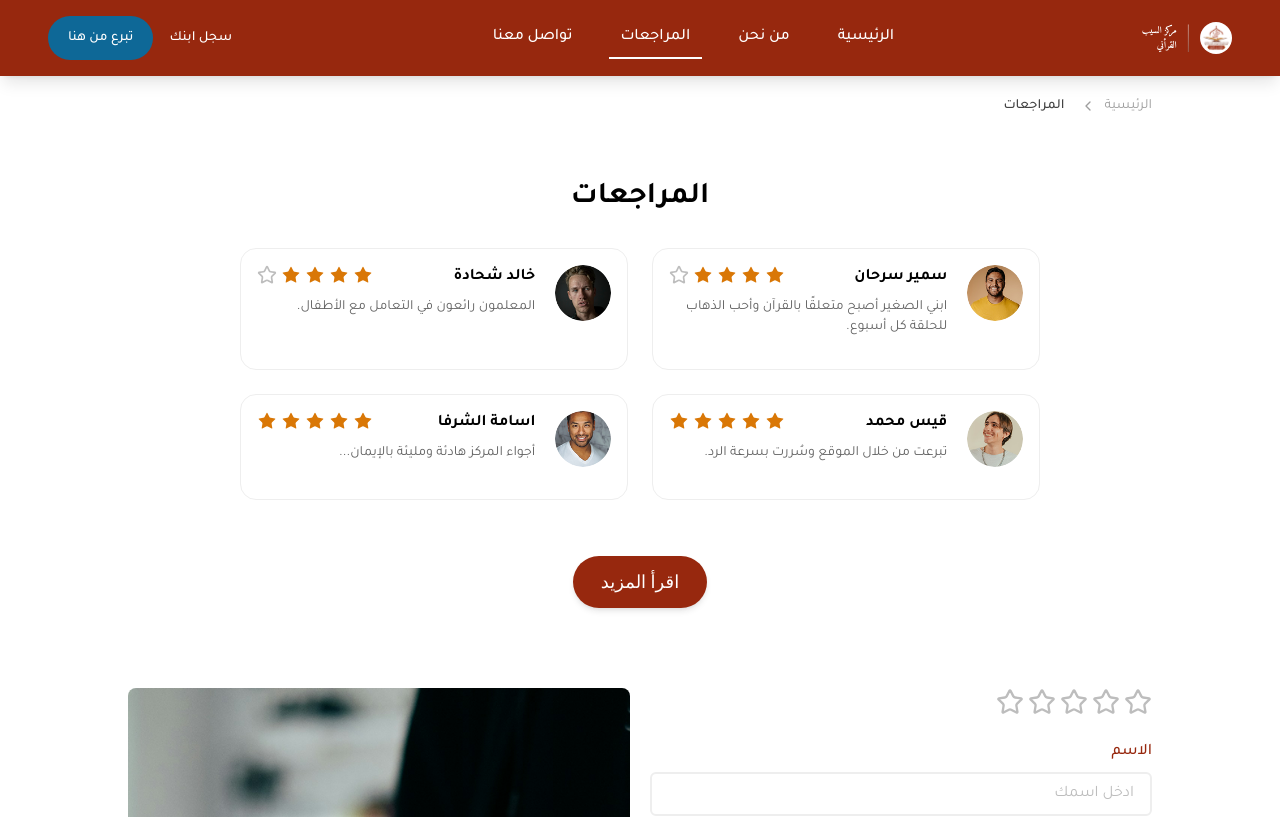
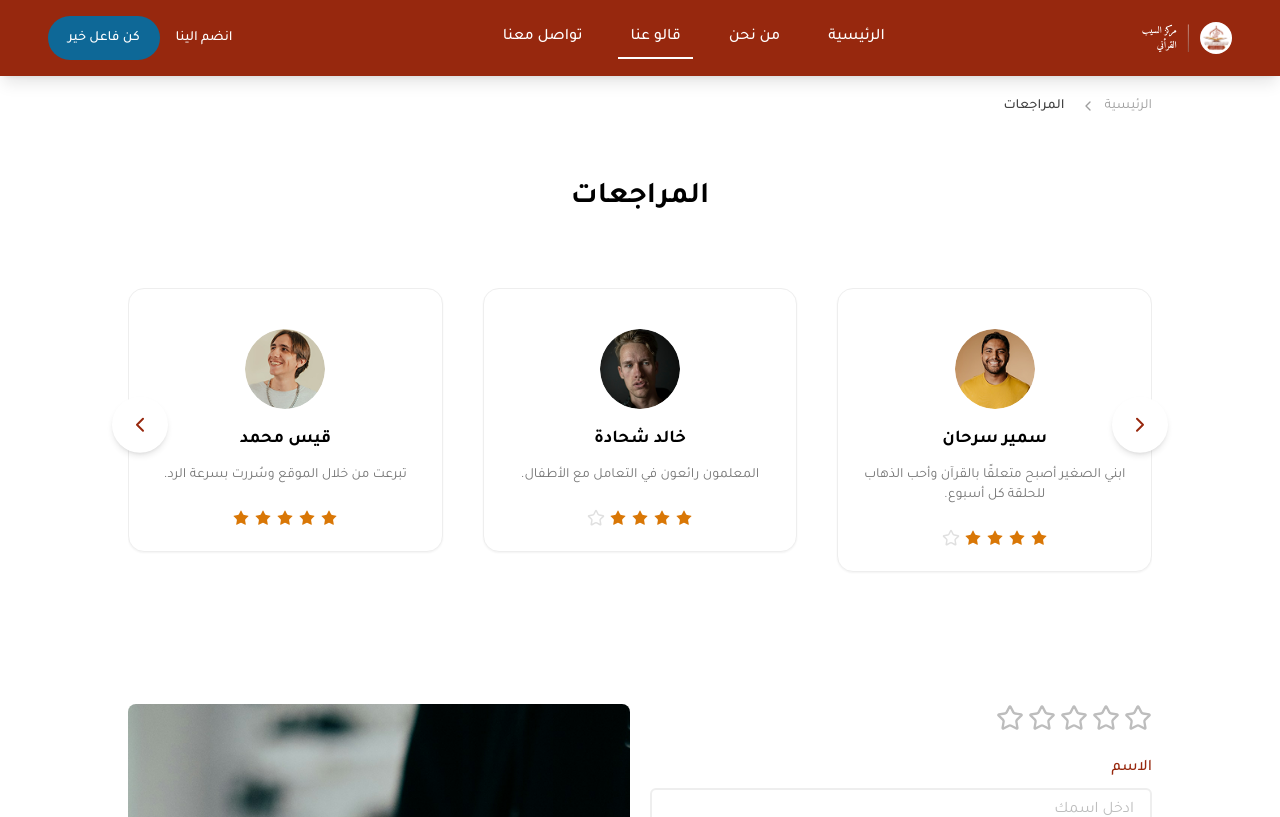
Before and after one commit to Yousefms123/Nano, a React (Vite) app: page /revision in a window 1280 px wide. Shown: the top 817 px of the page. Built offline with nearby package versions, Linux system fonts and the light colour scheme.

Commit message:
fix spelling errors, currency type and design

```diff
--- a/src/components/AboutSection.jsx
+++ b/src/components/AboutSection.jsx
@@ -9,19 +9,19 @@ import { HandCoins, Star, CalendarDays, BookOpen } from "lucide-react";
 const goalsData = [
 	{
 		icon: <BookOpen size={40} className="text-red-900" />,
-		text: "تعليم العقيدة، والفقه، والتفسير بأسلوب بسيط",
+		text: "نشر الوعي بأهمية القرآن الكريم وضرورة العناية به لشرائح المجتمع كافة",
 	},
 	{
 		icon: <CalendarDays size={40} className="text-red-900" />,
-		text: "توفير دروس ومحاضرات بالصوت والصورة",
+		text: "تحفيظ القرآن الكريم وبث روح التنافس فيما بين الراغبين في الحفظ",
 	},
 	{
 		icon: <Star size={40} className="text-red-900" />,
-		text: "دعم المشاريع التعليمية للفتيات والناشئة",
+		text: "تعليم المجتمع تلاوة القرآن الكريم وترتيله بالقراءات القرآنية المعتبرة",
 	},
 	{
 		icon: <HandCoins size={40} className="text-red-900" />,
-		text: "فتح باب التبرع للمشاركة في الأجر والثواب",
+		text: "صقل مواهب القاء العمانيين والعناية بالأصوات القرآنية بتدريبها",
 	},
 ];
 
@@ -45,11 +45,14 @@ const AboutSection = () => {
 					<h1 className="text-2xl md:text-3xl lg:text-5xl font-bold mb-4">نبذة عنا</h1>
 					<p className="text-base md:text-lg lg:text-xl leading-relaxed lg:leading-9 mb-6">
 						مركز السيب القرآني هو مؤسسة تعليمية تهدف إلى نشر وتعليم كتاب الله لجميع الفئات
-						العمرية، من الأطفال إلى الكبار.
+						العمرية، من الأطفال إلى الكبار. نسعى في المركز إلى توفير بيئة محفزة ومناسبة لحفظ
+						وتدبر القرآن الكريم، باستخدام أساليب تعليمية حديثة تجمع بين الأصالة والتكنولوجيا
+						الحديثة.
 					</p>
 					<p className="text-base md:text-lg lg:text-xl leading-relaxed lg:leading-9 mb-6">
-						نسعى في المركز إلى توفير بيئة محفزة ومناسبة لحفظ وتدبر القرآن الكريم، باستخدام
-						أساليب تعليمعم الحفظ والفهم والتطبيق العملي للقرآن الكريم في حياة الطالب اليومية.
+						نقدم برامج متنوعة تشمل حلقات تحفيظ، دروس تفسير، دورات في التجويد، وبرامج تدريبية
+						للمعلمين. يتميز مركزنا بكادر تعليمي متخصص، وبرامج تفاعلية تدعم الحفظ والفهم والتطبيق
+						العملي للقرآن الكريم في حياة الطالب اليومية.
 					</p>
 					<p className="text-base md:text-lg lg:text-xl leading-relaxed lg:leading-9 mb-6">
 						كما نسعى إلى توسيع نطاق التأثير المجتمعي من خلال الشراكات، والمبادرات الخيرية،
@@ -76,16 +79,17 @@ const AboutSection = () => {
 				<div className="flex flex-col items-center lg:items-start text-center lg:text-right w-full lg:w-1/2 order-1 lg:order-2">
 					<h1 className="text-2xl md:text-3xl lg:text-5xl font-bold mb-4">رسالتنا</h1>
 					<p className="text-base md:text-lg lg:text-xl leading-relaxed lg:leading-9 mb-6">
-						نُقدّم محتوى إسلامياً نقيّاً، يربط المسلم بربّه، ويقوي صلته بالقرآن والسنة، بعيدًا
-						عن التعقيد أو التمييع.
+						<span className="font-bold">رسالتنا</span> هي السعي لإعداد مجتمع متقن لتلاوة القرآن
+						الكريم، وحفظه، وترتيله، واتباعه، وتدبره في سلطنة عمان، من خلال: برامج، ومشاريع،
+						وأنشطة؛ تجمع بين: الأصالة والمعاصرة .
 					</p>
 					<p className="text-base md:text-lg lg:text-xl leading-relaxed lg:leading-9 mb-6">
-						نؤمن أن العلم الشرعي حق لكل مسلم، وأن التبرع لنشره هو صدقة جارية لا تنقطع.
+						<span className="font-bold">رؤيتنا</span> هي الريادة في تعليم القرآن الكريم وتحفيظه
+						لشرائح المجتمع كافة .
 					</p>
 					<p className="text-base md:text-lg lg:text-xl leading-relaxed lg:leading-9 mb-6">
-						عى لتقديم برامج تعليمية ودعوية ذات جودة عالية، تشمل مقاطع مرئية، دروس مباشرة،
-						ومقالات علمية مبسطة. رؤيتنا أن نكون منبرًا يُعيد للمسلمين صلتهم الأصيلة بدينهم،
-						ويوفر لهم بيئة آمنة وموثوقة لتعلم الدين من مصادره الصحيحة.
+						<span className="font-bold">قيم الجمعية</span> هي المبادئ والأخلاق الاسلامية ,
+						المشاركة والمساءلة والشفافية , الاتقان والتمييز الاداري , العمل بروح الفريق
 					</p>
 					<MainButton
 						to={"/contact"}
@@ -103,7 +107,7 @@ const AboutSection = () => {
 					/>
 				</div>
 			</div>
-			<section className="bg-main-color/50 py-16 flex flex-wrap  ">
+			<section className="bg-main-color/50 py-16 flex flex-wrap mt-8">
 				<div className="w-4/5  lg:w-3/4 flex flex-col items-center justify-center mx-auto">
 					<h2 className="text-4xl md:text-5xl font-bold text-white text-center mb-12">أهدافنا</h2>
 
@@ -116,26 +120,28 @@ const AboutSection = () => {
 			</section>
 			<div className="flex flex-col lg:flex-row  justify-between gap-10 p-4 mt-16 md:px-20 lg:px-28">
 				<div className="flex flex-col gap-y-3 md:gap-y-11 items-center lg:items-start text-center lg:text-right w-full lg:w-1/2 order-2 lg:order-1">
-					<h1 className="text-2xl md:text-3xl lg:text-5xl font-bold mb-4">كيف يمكنك المساهمة؟</h1>
+					<h1 className="text-2xl md:text-3xl lg:text-5xl font-bold mb-4">الجوائز والانجازات</h1>
 					<ul className="font-Tajawal list-disc">
-						<li className="text-lg md:text-lg lg:text-3xl text-gray-800 leading-relaxed lg:leading-9 mb-6">
-							بالدعاء لنا{" "}
+						<li className="text-sm md:text-lg lg:text-2xl text-gray-800 leading-relaxed lg:leading-9 mb-6">
+							المركز الأول لمسابقة معايير التميز لمراكز الجمعية العمانية للعلناية بالقرآن
+							الكريم لعام 1444هـ / 2022م{" "}
 						</li>
-						<li className="text-lg md:text-lg lg:text-3xl text-gray-800 leading-relaxed lg:leading-9 mb-6">
-							بنشر المحتوى{" "}
+						<li className="text-sm md:text-lg lg:text-2xl text-gray-800 leading-relaxed lg:leading-9 mb-6">
+							المركز الثاني لمسابقة معايير التميز لمراكز الجمعية العمانية للعناية بالقرآن
+							الكريم لعام 1445 هـ / 2023 م{" "}
 						</li>
-						<li className="text-lg md:text-lg lg:text-3xl text-gray-800 leading-relaxed lg:leading-9 mb-6">
-							بالتبرع لدعم مشاريعنا (التعليمية والدعوية){" "}
+						<li className="text-sm md:text-lg lg:text-2xl text-gray-800 leading-relaxed lg:leading-9 mb-6">
+							أكثر من 60 الف مستفيد من برامج ودورات المركز{" "}
 						</li>
 					</ul>
 					<p className="font-Amiri text-lg md:text-lg lg:text-3xl">
 						قال ﷺ:"إذا مات ابن آدم انقطع عمله إلا من ثلاث: صدقة جارية أو علم يُنتفع به...
 					</p>
 					<MainButton
-						to={"/donate"}
-						className="text-center bg-button w-1/2 max-w-xs text-white px-4 py-2  md:px-6 md:py-3 rounded-full text-lg lg:text-xl"
+						to={"/contact"}
+						className="text-center bg-main-color w-1/2 max-w-xs text-white px-4 py-2  md:px-6 md:py-3 rounded-full text-lg lg:text-xl"
 					>
-						تبرع من هنا
+						تواصل معنا
 					</MainButton>
 				</div>
 
--- a/src/components/Brand.jsx
+++ b/src/components/Brand.jsx
@@ -25,13 +25,13 @@ const Brand = () => {
 						to={"/donate"}
 						className="text-base md:text-xl bg-button hover:bg-blue-900 rounded-full px-6 py-4 w-full"
 					>
-						تبرع من هنا
+						كن فاعل خير
 					</Button>
 					<Button
 						to={"/register"}
 						className="text-base md:text-xl border rounded-full px-6 py-4 w-full"
 					>
-						تسجيل طالب
+						انضم الينا
 					</Button>
 				</div>
 			</div>
--- a/src/components/Navbar.jsx
+++ b/src/components/Navbar.jsx
@@ -11,7 +11,7 @@ const Navbar = () => {
 	const navItem = [
 		{ href: "/", text: "الرئيسية" },
 		{ href: "/about", text: "من نحن" },
-		{ href: "/revision", text: "المراجعات" },
+		{ href: "/revision", text: "قالو عنا" },
 		{ href: "/contact", text: "تواصل معنا" },
 	];
 
@@ -52,7 +52,7 @@ const Navbar = () => {
 								className="block py-2 px-3 text-white rounded-sm hover:underline"
 								onClick={() => setIsOpenMenu(false)}
 							>
-								سجل ابنك
+								انضم الينا
 							</Link>
 						</li>
 					</ul>
@@ -65,7 +65,7 @@ const Navbar = () => {
 							type="button"
 							className="text-white font-medium cursor-pointer text-sm px-4 py-2 text-center"
 						>
-							سجل ابنك
+							انضم الينا
 						</button>
 					</Link>
 
@@ -73,7 +73,7 @@ const Navbar = () => {
 						to={"/donate"}
 						className="text-white bg-button hover:bg-blue-900 transition-all duration-200 font-medium rounded-full text-sm lg:px-5 lg:py-3 text-center"
 					>
-						تبرع من هنا
+						كن فاعل خير
 					</MainButton>
 
 					{/* Mobile Toggle Button */}
--- a/src/components/Testimonials.jsx
+++ b/src/components/Testimonials.jsx
@@ -1,74 +1,91 @@
-import { useState } from "react";
 import { Star } from "lucide-react";
-import MainButton from "./Button";
+import { Navigation } from "swiper/modules";
+import { Swiper, SwiperSlide } from "swiper/react";
+import "swiper/css";
+import "swiper/css/navigation";
+import { useRef } from "react";
+import { ChevronLeft, ChevronRight } from "lucide-react";
+const TestimonialsCarousel = ({ testimonials = [] }) => {
+	const prevRef = useRef(null);
+	const nextRef = useRef(null);
+	return (
+		<section className="relative py-10">
+			<button
+				ref={nextRef}
+				className=" cursor-pointer absolute top-1/2 left-8 lg:left-10 z-10 -translate-y-[70%] -translate-x-1/3 lg:-translate-x-[100%] bg-white p-2 md:p-4 rounded-full shadow-md hover:bg-gray-100 transition-all duration-300"
+			>
+				<ChevronLeft className="text-main-color" />
+			</button>
 
-const Testimonials = ({ testimonials = [] }) => {
-	const [visibleCount, setVisibleCount] = useState(4);
-	const [isLoading, setIsLoading] = useState(false);
+			<button
+				ref={prevRef}
+				className="cursor-pointer absolute top-1/2 right-8 lg:right-10 z-10 -translate-y-[70%] -translate-x-1/3 lg:translate-x-[100%] bg-white p-2 md:p-4 rounded-full shadow-md hover:bg-gray-100 transition-all duration-300"
+			>
+				<ChevronRight className="text-main-color" />
+			</button>
 
-	const handleLoadMore = () => {
-		setIsLoading(true);
-		setTimeout(() => {
-			setVisibleCount((prev) => prev + 4);
-			setIsLoading(false);
-		}, 500);
-	};
-
-	return (
-		<section>
-			<div className="grid gap-6 md:grid-cols-2 lg:px-28">
-				{testimonials.slice(0, visibleCount).map((testimonial, index) => (
-					<div
-						key={index}
-						className="bg-white border rounded-2xl p-4 flex flex-col gap-y-3 md:flex-row   gap-x-5"
+			<Swiper
+				modules={[Navigation]}
+				navigation={{
+					prevEl: prevRef.current,
+					nextEl: nextRef.current,
+				}}
+				onBeforeInit={(swiper) => {
+					swiper.params.navigation.prevEl = prevRef.current;
+					swiper.params.navigation.nextEl = nextRef.current;
+				}}
+				// centeredSlides={true}
+				loop={true}
+				spaceBetween={30}
+				// slidesPerView={1.1}
+				breakpoints={{
+					320: { slidesPerView: 1, spaceBetween: 5 },
+					768: {
+						slidesPerView: 2,
+						spaceBetween: 30,
+					},
+					1024: {
+						slidesPerView: 3,
+						spaceBetween: 40,
+					},
+				}}
+				className="py-6"
 			>
-						<div className="w-[30%] md:w-[20%]">
+				{testimonials.map((testimonial, index) => (
+					<SwiperSlide key={index} className="flex justify-center pb-3">
+						<div className="bg-white border rounded-2xl p-6 flex flex-col gap-y-4  shadow-sm relative">
+							<div className="flex flex-col items-center text-center gap-y-3 mt-4">
+								<div className="w-20 h-20 rounded-full overflow-hidden mb-1">
 									<img
 										src={testimonial.image}
 										alt={testimonial.name}
-								className="w-full rounded-full object-cover mb-4"
+										className="w-full h-full object-cover"
 									/>
 								</div>
-						<div className="flex flex-col w-full">
-							<div className="flex w-full justify-between">
-								<h3 className="text-base font-semibold mb-2">{testimonial.name}</h3>
-								<div className="flex gap-1">
+								<h3 className="text-lg font-semibold">{testimonial.name}</h3>
+								<p className="text-gray-600 text-sm">{testimonial.text}</p>
+							</div>
+
+							<div className="flex justify-center gap-1 mt-2">
 								{[...Array(5)].map((_, i) => (
 									<Star
 										key={i}
-											size={20}
+										size={18}
 										className={
 											i < testimonial.rating
-													? "text-amber-600 stroke-none"
-													: "text-gray-400"
+												? "text-amber-500 stroke-none"
+												: "text-gray-300"
 										}
 										fill={i < testimonial.rating ? "#d97706" : "none"}
 									/>
 								))}
 							</div>
 						</div>
-							<p className="text-gray-700 mb-4 text-start text-sm">{testimonial.text}</p>
-						</div>
-					</div>
+					</SwiperSlide>
 				))}
-			</div>
-
-			{visibleCount < testimonials.length && (
-				<div className="mt-14 flex items-center justify-center">
-					{isLoading ? (
-						<div className="text-main-color text-lg animate-pulse">جارٍ التحميل...</div>
-					) : (
-						<MainButton
-							onClick={handleLoadMore}
-							className="bg-main-color text-white text-lg rounded-full md:px-7 py-3"
-						>
-							اقرأ المزيد
-						</MainButton>
-					)}
-				</div>
-			)}
+			</Swiper>
 		</section>
 	);
 };
 
-export default Testimonials;
+export default TestimonialsCarousel;
--- a/src/pages/Home.jsx
+++ b/src/pages/Home.jsx
@@ -6,11 +6,13 @@ import Statistic from "../components/Statistic";
 import EnrollmentSection from "../components/EnrollmentSection";
 
 import enrollment from "../assets/enrollment.png";
+import TrendingAds from "../components/TrendingAds";
 
 const Home = () => {
 	return (
 		<div>
 			<Brand />
+			<TrendingAds />
 			<DonationCard />
 			<CarouselWithContent />
 			<Statistic />
```
Also changed, not shown: src/components/Footer.jsx (+4 -3 lines). Lines whose indentation alone changed are shown as unchanged.
